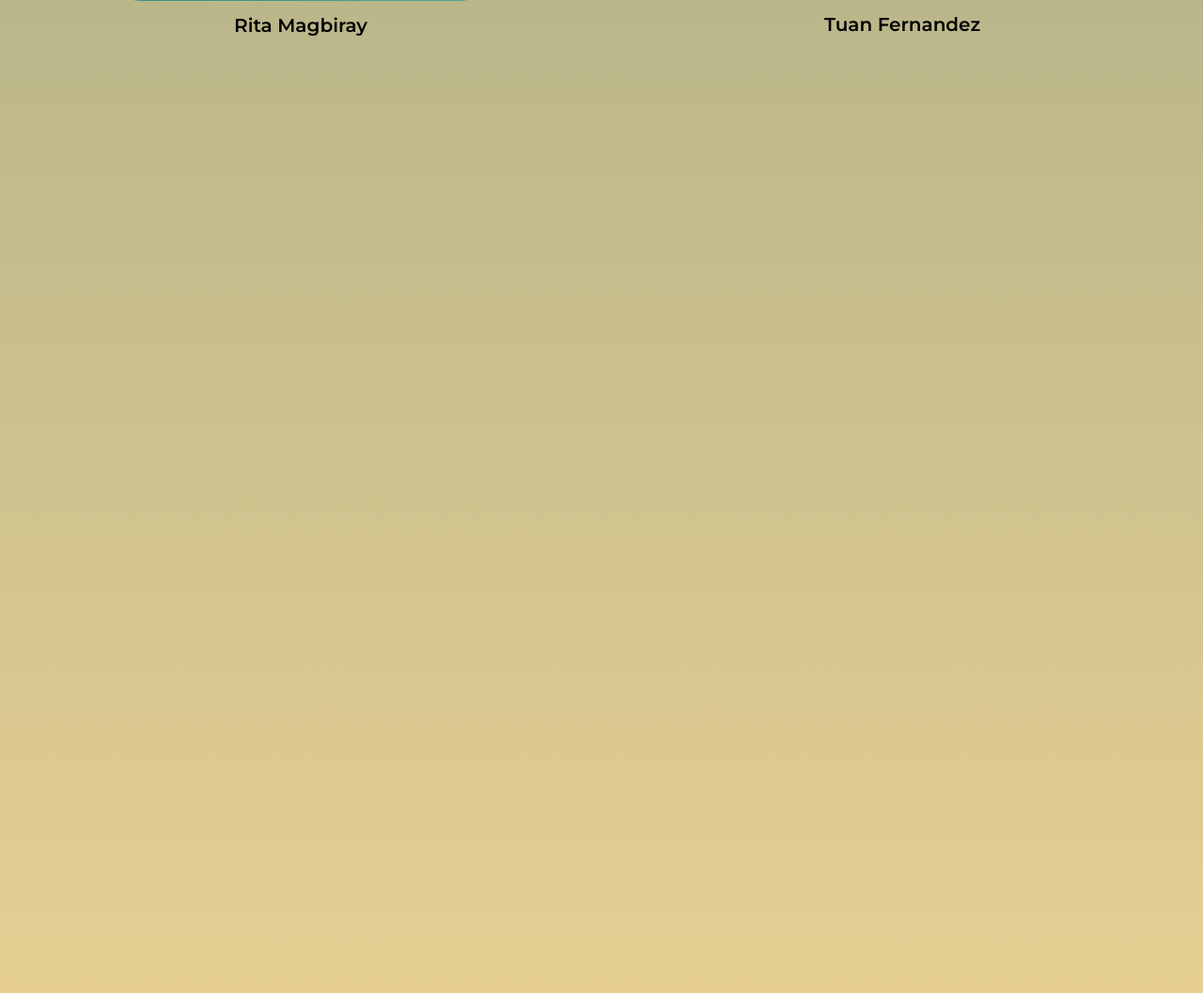
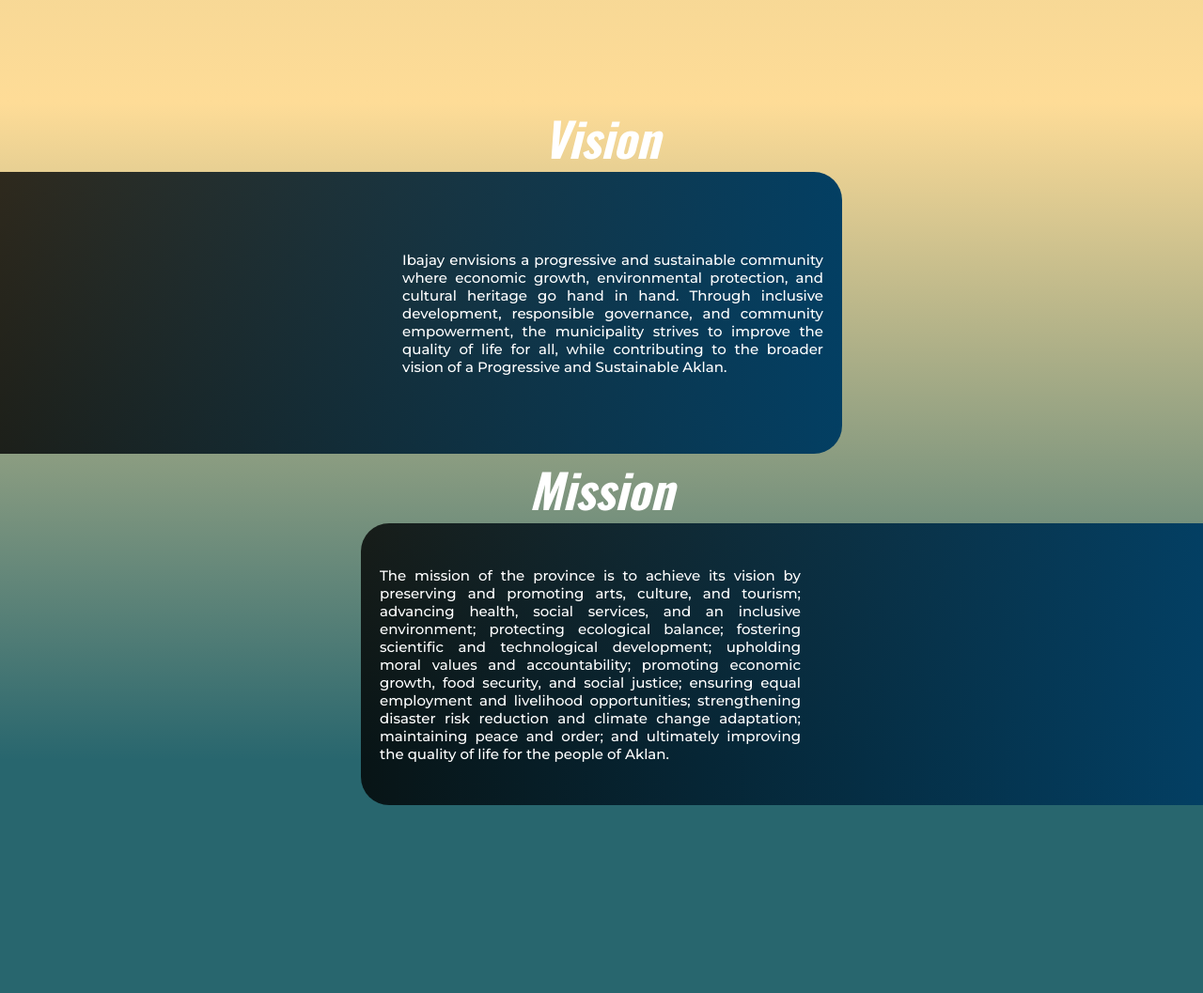
Before and after one commit to BuwieSit/Municipality_of_Ibajay_Website, a PHP site: page /About_page/about.html in a window 1280 px wide; the page is wider, and only the part inside the window is pictured. Shown: the part 4521-5578 px from the top of that part at 94% size. After the commit the page ends 5378 px from the top of that part, so only its background shows below. Run offline with PHP 8.4, Linux system fonts and the light colour scheme.

Commit message:
about page

```diff
--- a/About_page/about.html
+++ b/About_page/about.html
@@ -34,7 +34,7 @@
     <div class="side-navigation">
       <a href="#history"><img src="../z-resources/side_nav_icons/Book.png"></a>
       <a href="#officials"><img src="../z-resources/side_nav_icons/Users.png"></a>
-      <a href=""><img src="../z-resources/side_nav_icons/Eye.png"></a>
+      <a href="#visMis"><img src="../z-resources/side_nav_icons/Eye.png"></a>
       <a href=""><img src="../z-resources/side_nav_icons/Home.png"></a>
     </div>
 
@@ -132,7 +132,6 @@
               <p class="member-name">Joy-joy Briones</p>
               <ul class="member-list">
                 <li>Sangguniang Bayan Member</li>
-
               </ul>
             </div>
           </div>
@@ -215,6 +214,24 @@
         </section>
     </div>
 
+    <div class="vis-mis" id="visMis">
+        <h2>Vision</h2>
+        <div class="vm-wrapper vision">
+          <div class="vismis-alignment vision-wrapper">
+            <p>Ibajay envisions a progressive and sustainable community where economic growth, environmental protection, and cultural heritage go hand in hand. Through inclusive development, responsible governance, and community empowerment, the municipality strives to improve the quality of life for all, while contributing to the broader vision of a Progressive and Sustainable Aklan.</p>
+          </div>
+
+        </div>
+
+        <h2>Mission</h2>
+        <div class="vm-wrapper mission">
+          <div class="vismis-alignment">
+            <p>The mission of the province is to achieve its vision by preserving and promoting arts, culture, and tourism; advancing health, social services, and an inclusive environment; protecting ecological balance; fostering scientific and technological development; upholding moral values and accountability; promoting economic growth, food security, and social justice; ensuring equal employment and livelihood opportunities; strengthening disaster risk reduction and climate change adaptation; maintaining peace and order; and ultimately improving the quality of life for the people of Aklan.</p>
+          </div>
+
+        </div>
+    </div>
+
 
 <!-- Script and POPUP stays at the bottom of the page -->
 
--- a/About_page/aboutStyle.css
+++ b/About_page/aboutStyle.css
@@ -94,7 +94,7 @@ body {
 
 .officials-list {
     width: 100%;
-    height: 5000px;
+    height: 3500px;
     padding-bottom: 50px;
     background-image: linear-gradient(var(--blueGreen) ,var(--lightYellow));
     display: flex;
@@ -158,7 +158,9 @@ body {
     transform: translateY(0%);
     opacity: 1;
 }
+
 .member-overlay {
+    pointer-events: none;
     transform: translateY(-50%);
     transition: all 0.3s ease;
     opacity: 0;
@@ -198,3 +200,57 @@ body {
 .member-list > li {
     font-size: 20px;
 }
+
+.vis-mis {
+    width: 100%;
+    height: 700px;
+    background-image: linear-gradient(to top, var(--blueGreen) ,var(--lightYellow));
+
+}
+.vis-mis > h2 {
+    text-align: center;
+    font-family: var(--title-font);
+    font-style: italic;
+    font-size: 50px;
+}
+.vm-wrapper {
+    width: 70%;
+    height: 300px;
+    background-image: linear-gradient(to right, rgba(0, 0, 0, 0.8), var(--darkBlue));
+
+}
+.vision {
+    border-top-right-radius: 30px;
+    border-bottom-right-radius: 30px;
+    left: 0;
+    position: relative;
+    display: flex;
+    flex-direction: row;
+    align-items: center;
+    justify-content: flex-end;
+    overflow: hidden;
+}
+.mission {
+    border-top-left-radius: 30px;
+    border-bottom-left-radius: 30px;
+    float: right;
+    position: relative;
+    display: flex;
+    flex-direction: row;
+    align-items: center;
+    justify-content: flex-start;
+    overflow: hidden;
+}
+.vismis-alignment {
+    width: 50%;
+    height: 80%;
+    padding: 20px;
+    display: flex;
+    flex-direction: row;
+    align-items: center;
+    justify-content: center;
+    text-align: justify;
+    font-family: var(--subtitle-font);
+    font-weight: 500;
+    font-size: 15px;
+}
```
